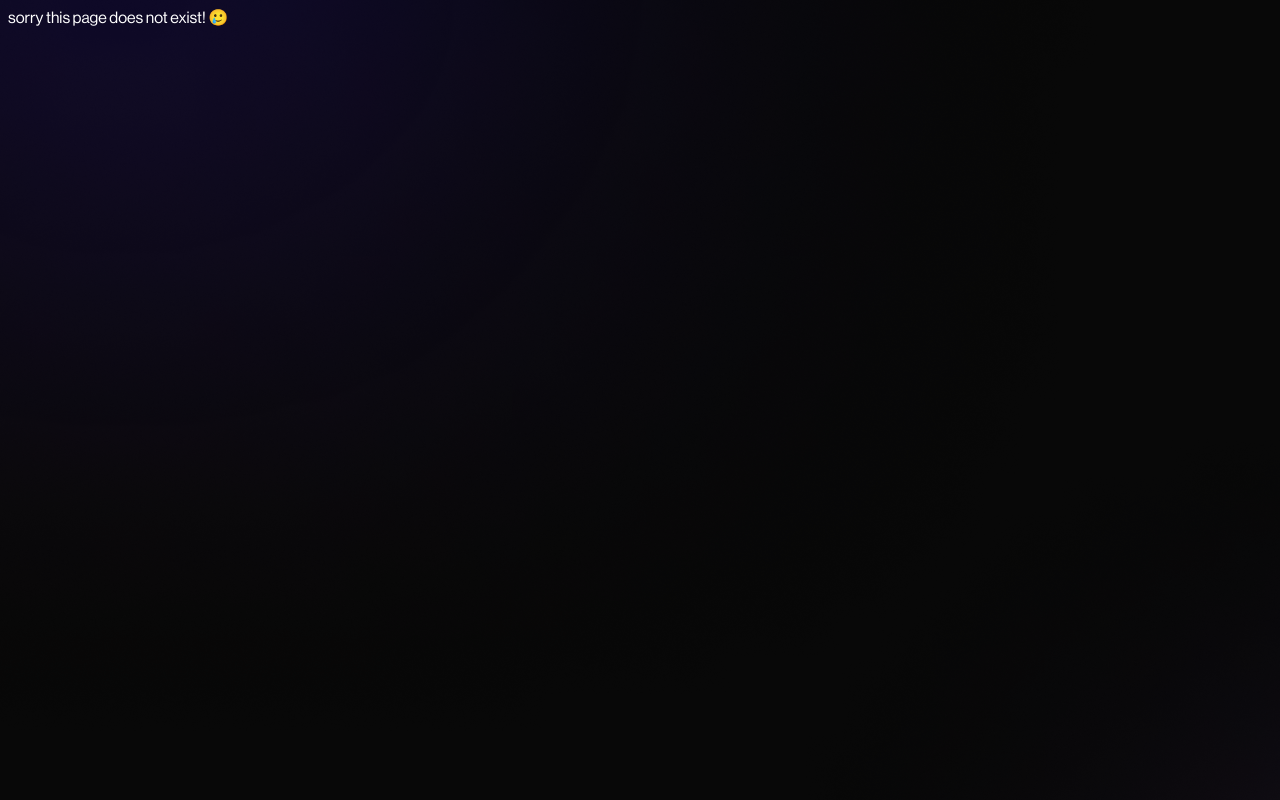
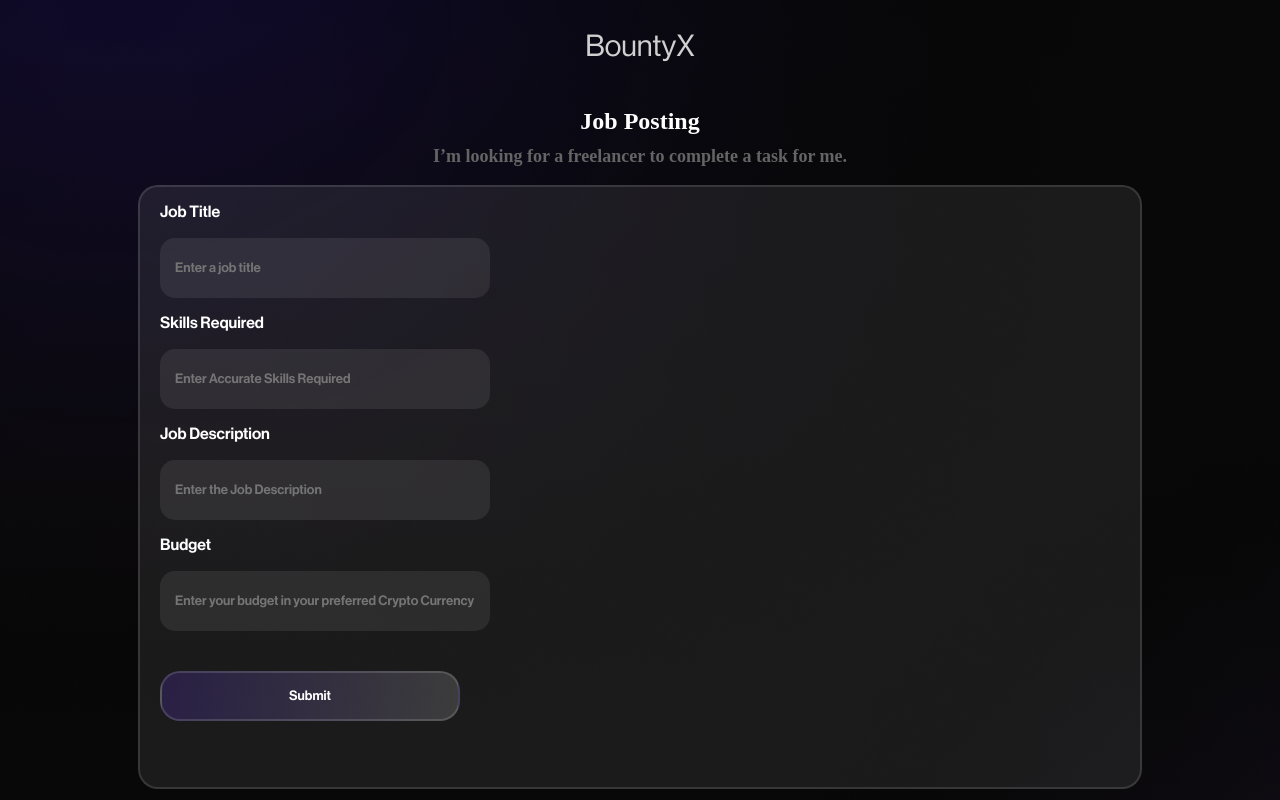
Before and after one commit to aparupganguly/BXDemoLocal, a React (Create React App) app: page /postjob in a window 1280 px wide. Built offline with nearby package versions, Linux system fonts and the light colour scheme.

Commit message:
Post Job Page made

```diff
--- /dev/null
+++ b/src/Components/PostJob.css
@@ -0,0 +1,81 @@
+* {
+    font-family: "Neue-medium";
+}
+
+.MainHeading {
+    color: #FFF;
+    font-family: "Neue Haas Grotesk Display Pro";
+    font-size: 24px;
+    font-style: normal;
+    font-weight: 600;
+    line-height: normal;
+    text-align: center;
+    margin-bottom: -7px;
+}
+
+.subHeading {
+    color: #646464;
+    font-family: "Neue Haas Grotesk Display Pro";
+    font-size: 18px;
+    font-style: normal;
+    font-weight: 600;
+    line-height: normal;
+    text-align: center;
+}
+
+.PostJobContainer {
+    width: 1000px;
+    height: 600px;
+    flex-shrink: 0;
+    border-radius: 20px;
+    border: 2px solid rgba(255, 255, 255, 0.12);
+    background: rgba(255, 255, 255, 0.08);
+}
+
+.mainDiv {
+    display: flex;
+    align-items: center;
+    justify-content: center;
+    flex-direction: column;
+}
+
+form {
+    display: flex;
+    flex-direction: column;
+}
+
+.JobTitle,
+.Skills,
+.JobDesc,
+.Budget {
+    width: 300px;
+    height: 30px;
+    background-color: rgba(255, 255, 255, 0.08);
+    stroke-width: 2px;
+    border-radius: 15px;
+    border: rgba(255, 255, 255, 0.12);
+    padding: 15px;
+    color: #fff;
+    margin-left: 20px;
+}
+
+.jobtitle,
+.skills,
+.jobdesc,
+.budget {
+    color: #fff;
+    margin-left: 20px;
+}
+
+.JobSubmit {
+    width: 300px;
+    height: 50px;
+    flex-shrink: 0;
+    color: #fff;
+    cursor: pointer;
+    border-radius: 20px;
+    margin-left: 20px;
+    margin-top: 40px;
+    border: 2px solid rgba(255, 255, 255, 0.14);
+    background: linear-gradient(90deg, rgba(85, 49, 186, 0.27) 0.01%, rgba(153, 153, 153, 0.27) 100%);
+}
--- /dev/null
+++ b/src/Components/PostJob.js
@@ -0,0 +1,29 @@
+import React from 'react'
+import "../Components/PostJob.css"
+
+const PostJob = () => {
+    return (
+        <>
+            <div className='mainDiv'>
+                <h1 className="header-Text">BountyX</h1>
+                <p className='MainHeading'>Job Posting</p>
+                <p className='subHeading'>I’m looking for a freelancer to complete a task for me.</p>
+                <div className='PostJobContainer'>
+                    <form>
+                    <p className='jobtitle'>Job Title</p>
+                    <input type='text' className='JobTitle' placeholder='Enter a job title'></input>
+                    <p className='skills'>Skills Required</p>
+                    <input type='text' className='Skills' placeholder='Enter Accurate Skills Required'></input>
+                    <p className='jobdesc'>Job Description</p>
+                    <input type='text' className='JobDesc' placeholder='Enter the Job Description'></input>
+                    <p className='budget'>Budget</p>
+                    <input type='text' className='Budget' placeholder='Enter your budget in your preferred Crypto Currency'></input>
+                    <button className='JobSubmit' type='submit'>Submit</button>
+                    </form>
+                </div>
+            </div>
+        </>
+    )
+}
+
+export default PostJob
--- a/src/index.js
+++ b/src/index.js
@@ -10,6 +10,7 @@ import BoxSelection from "./Components/BoxSelection";
 import LoginPage from "./Components/LoginPage";
 import "./index.css";
 import App from "./App";
+import PostJob from "./Components/PostJob";
 
 const root = ReactDOM.createRoot(document.getElementById("root"));
 root.render(
@@ -24,7 +25,7 @@ root.render(
         <Route path="/hirer-explore" element={<HirerExplore />} />
         <Route path="/freelancer-explore" element={<FreelancerExplore />} />
         <Route path="/login" element={<LoginPage />} />
-
+        <Route path="/postjob" element={<PostJob />} />
       </Routes>
     </Router>
   </>
```
